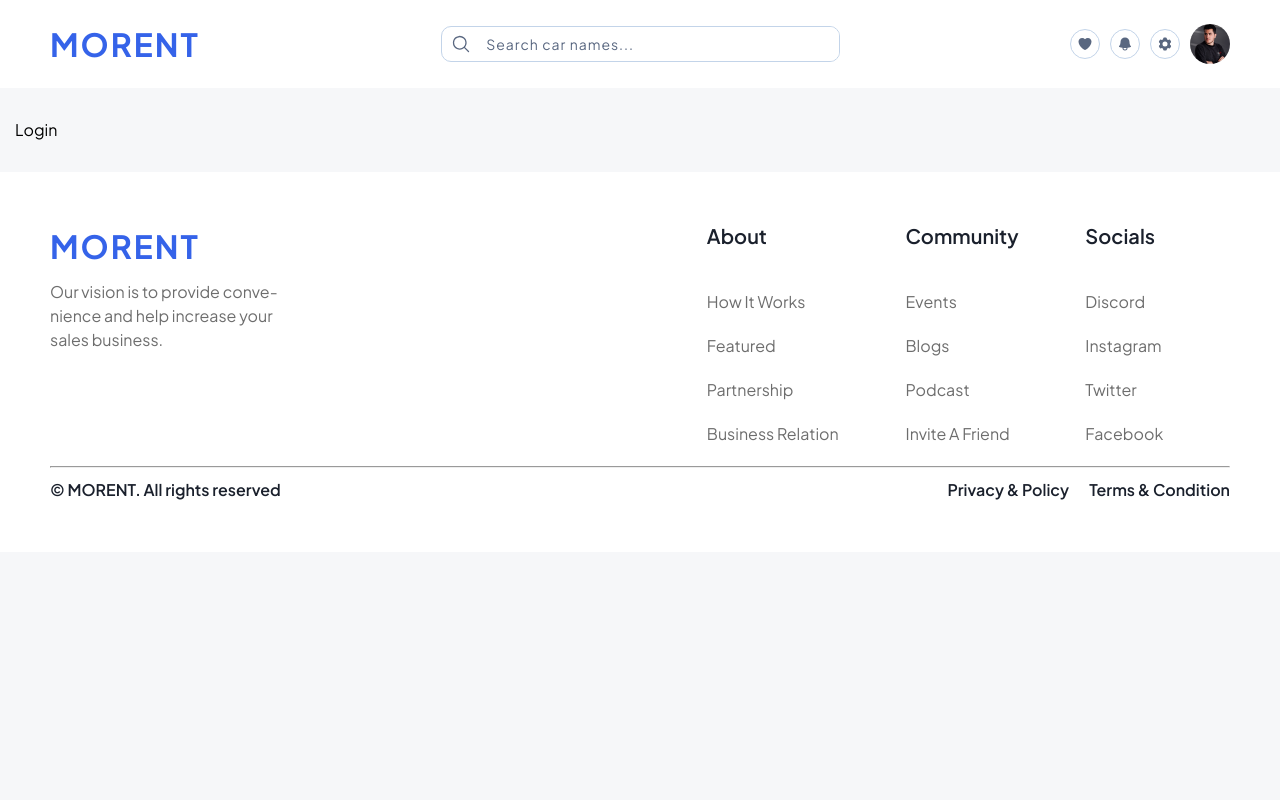
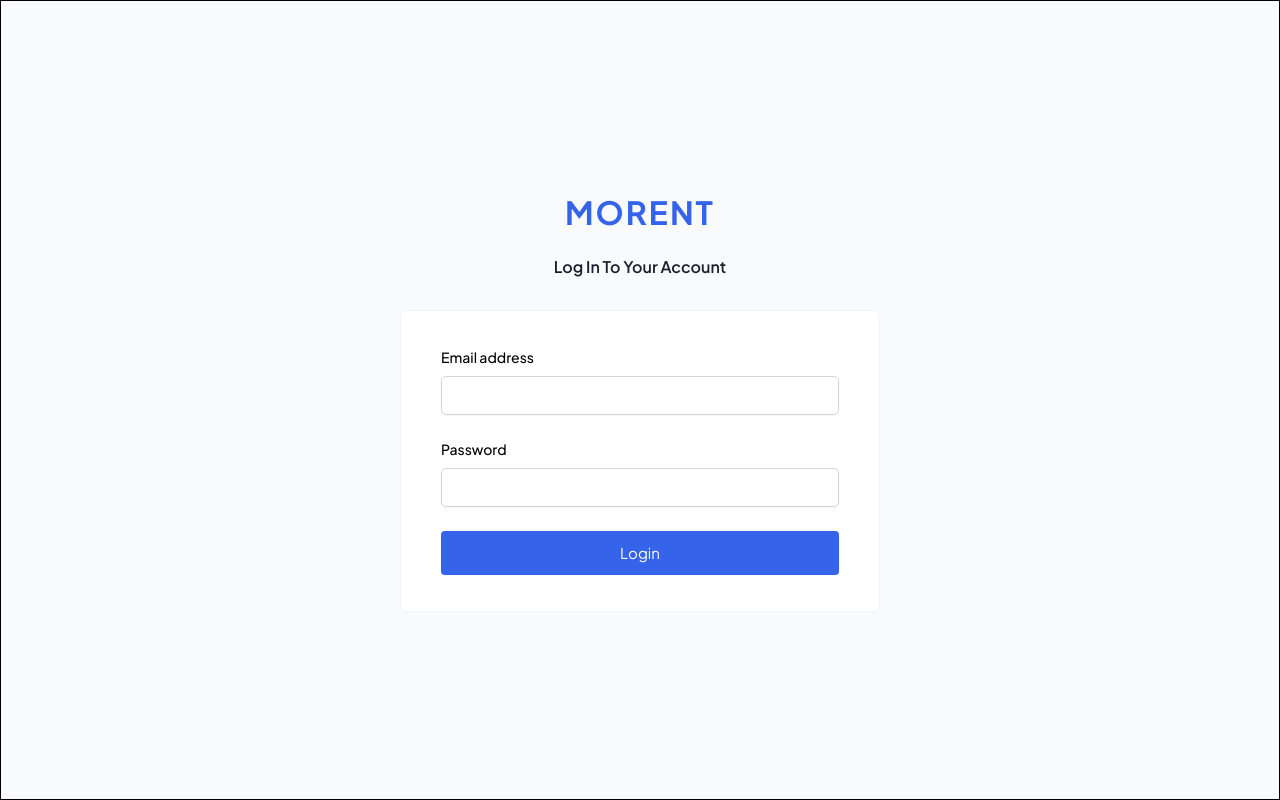
Before and after one commit to abolfazlcodes/morent, a React (Vite) app: page /login in a window 1280 px wide. Built offline with nearby package versions, Linux system fonts and the light colour scheme.

Commit message:
add login page and input component

```diff
--- a/src/App.tsx
+++ b/src/App.tsx
@@ -24,11 +24,11 @@
           <Route path='/cars' element={<Cars />} />
           <Route path='/cars/:carId' element={<CarDetails />} />
           <Route path='/settings' element={<Settings />} />
-          <Route path='/signup' element={<Signup />} />
-          <Route path='/login' element={<Login />} />
           <Route path='/account' element={<Account />} />
-          <Route path='*' element={<PageNotFound />} />
         </Route>
+        <Route path='/signup' element={<Signup />} />
+        <Route path='/login' element={<Login />} />
+        <Route path='*' element={<PageNotFound />} />
       </Routes>
     </Suspense>
   );
--- /dev/null
+++ b/src/features/authentication/LoginForm.tsx
@@ -0,0 +1,41 @@
+import Form from "../../ui/Form";
+import Input from "../../ui/Input";
+import FormRowVertical from "../../ui/FormRowVertical";
+// import SpinnerMini from "../../ui/SpinnerMini";
+import Button from "../../ui/Button";
+
+function LoginForm() {
+  return (
+    <Form type='regular'>
+      <FormRowVertical label='Email address'>
+        <Input
+          type='email'
+          id='email'
+          // This makes this form better for password managers
+          autoComplete='username'
+          //   disabled={isLoading}
+          //   value={email}
+          //   onChange={(e) => setEmail(e.target.value)}
+        />
+      </FormRowVertical>
+      <FormRowVertical label='Password'>
+        <Input
+          type='password'
+          id='password'
+          autoComplete='current-password'
+          //   disabled={isLoading}
+          //   value={password}
+          //   onChange={(e) => setPassword(e.target.value)}
+        />
+      </FormRowVertical>
+      <FormRowVertical>
+        <Button size='large' variation='primary'>
+          Login
+          {/* {!isLoading ? "Login" : <SpinnerMini />} */}
+        </Button>
+      </FormRowVertical>
+    </Form>
+  );
+}
+
+export default LoginForm;
--- a/src/pages/Login.tsx
+++ b/src/pages/Login.tsx
@@ -1,5 +1,38 @@
+import styled from "styled-components";
+import LoginForm from "../features/authentication/LoginForm";
+import Logo from "../ui/Logo";
+import Heading from "../ui/Heading";
+
+const LoginLayout = styled.main`
+  min-height: 100vh;
+  display: grid;
+  grid-template-columns: 48rem;
+  align-content: center;
+  justify-content: center;
+  gap: 3.2rem;
+  background-color: var(--color-grey-50);
+  border: 1px solid black;
+`;
+
+const LoginLogoWrapper = styled.div`
+  text-align: center;
+  display: flex;
+  flex-direction: column;
+  gap: 2rem;
+`;
+
 function Login() {
-  return <div>Login</div>;
+  return (
+    <LoginLayout>
+      <LoginLogoWrapper>
+        <Logo />
+        <Heading as='h4' color='black'>
+          Log in to your account
+        </Heading>
+      </LoginLogoWrapper>
+      <LoginForm />
+    </LoginLayout>
+  );
 }
 
 export default Login;
--- a/src/styles/GlobalStyles.ts
+++ b/src/styles/GlobalStyles.ts
@@ -7,14 +7,17 @@
         --color-white: #fff;
         --color-black: #1A202C;
         --color-black-300: #13131399;
+        --color-grey-50: #f9fafb;
+        --color-grey-100: #f3f4f6;
+        --color-grey-300: #d1d5db;
         --color-grey-400: #90A3BF;
         --color-grey-500: #596780;
         --color-bg-grey: #F6F7F9;
-       --color-blue-600: #54A6FF;
+        --color-blue-600: #54A6FF;
         --color-blue-700: #4099f9;
         --color-blue-800: #3563E9;
         --color-blue-hover: #0a277b;
-        --color-red-700: #ED3F3F;
+        --color-red-700: #b91c1c;
         --color-red-800: #FF4423;
         --color-yellow-500: #FBAD39;
 
--- a/src/ui/Button.tsx
+++ b/src/ui/Button.tsx
@@ -25,7 +25,7 @@
   `,
 
   large: css`
-    width: 16rem;
+    /* width: 16rem; */
     height: 4.4rem;
     border-radius: 0.4rem;
     padding: 0 2rem;
--- /dev/null
+++ b/src/ui/Form.tsx
@@ -0,0 +1,33 @@
+import styled, { css } from "styled-components";
+
+type FormTypesProps = {
+  type?: "regular" | "modal";
+};
+
+const Form = styled.form<FormTypesProps>`
+  ${(props) =>
+    props.type === "regular" &&
+    css`
+      padding: 2.4rem 4rem;
+
+      /* Box */
+      background-color: var(--color-white);
+      border: 1px solid var(--color-grey-100);
+      border-radius: var(--border-radius-md);
+    `}
+
+  ${(props) =>
+    props.type === "modal" &&
+    css`
+      width: 80rem;
+    `}
+
+  overflow: hidden;
+  font-size: 1.4rem;
+`;
+
+Form.defaultProps = {
+  type: "regular",
+};
+
+export default Form;
--- /dev/null
+++ b/src/ui/FormRowVertical.tsx
@@ -0,0 +1,35 @@
+import styled from "styled-components";
+
+const StyledFormRow = styled.div`
+  display: flex;
+  flex-direction: column;
+  gap: 0.8rem;
+  padding: 1.2rem 0;
+`;
+
+const Label = styled.label`
+  font-weight: 500;
+`;
+
+const Error = styled.span`
+  font-size: 1.4rem;
+  color: var(--color-red-700);
+`;
+
+interface FormVerticalProps {
+  label?: string;
+  error?: string;
+  children?: React.ReactNode;
+}
+
+function FormRowVertical({ label, error, children }: FormVerticalProps) {
+  return (
+    <StyledFormRow>
+      {label && <Label htmlFor={children?.props?.id}>{label}</Label>}
+      {children}
+      {error && <Error>{error}</Error>}
+    </StyledFormRow>
+  );
+}
+
+export default FormRowVertical;
--- /dev/null
+++ b/src/ui/Input.tsx
@@ -0,0 +1,11 @@
+import { styled } from "styled-components";
+
+const Input = styled.input`
+  border: 1px solid var(--color-grey-300);
+  background-color: var(--color-white);
+  border-radius: var(--border-radius-sm);
+  padding: 0.8rem 1.2rem;
+  box-shadow: var(--shadow-sm);
+`;
+
+export default Input;
--- /dev/null
+++ b/src/ui/SpinnerMini.tsx
@@ -0,0 +1,16 @@
+import styled, { keyframes } from "styled-components";
+import { BiLoaderAlt } from "react-icons/bi";
+
+const rotate = keyframes`
+  to {
+    transform: rotate(1turn)
+  }
+`;
+
+const SpinnerMini = styled(BiLoaderAlt)`
+  width: 2.4rem;
+  height: 2.4rem;
+  animation: ${rotate} 1.5s infinite linear;
+`;
+
+export default SpinnerMini;
```
